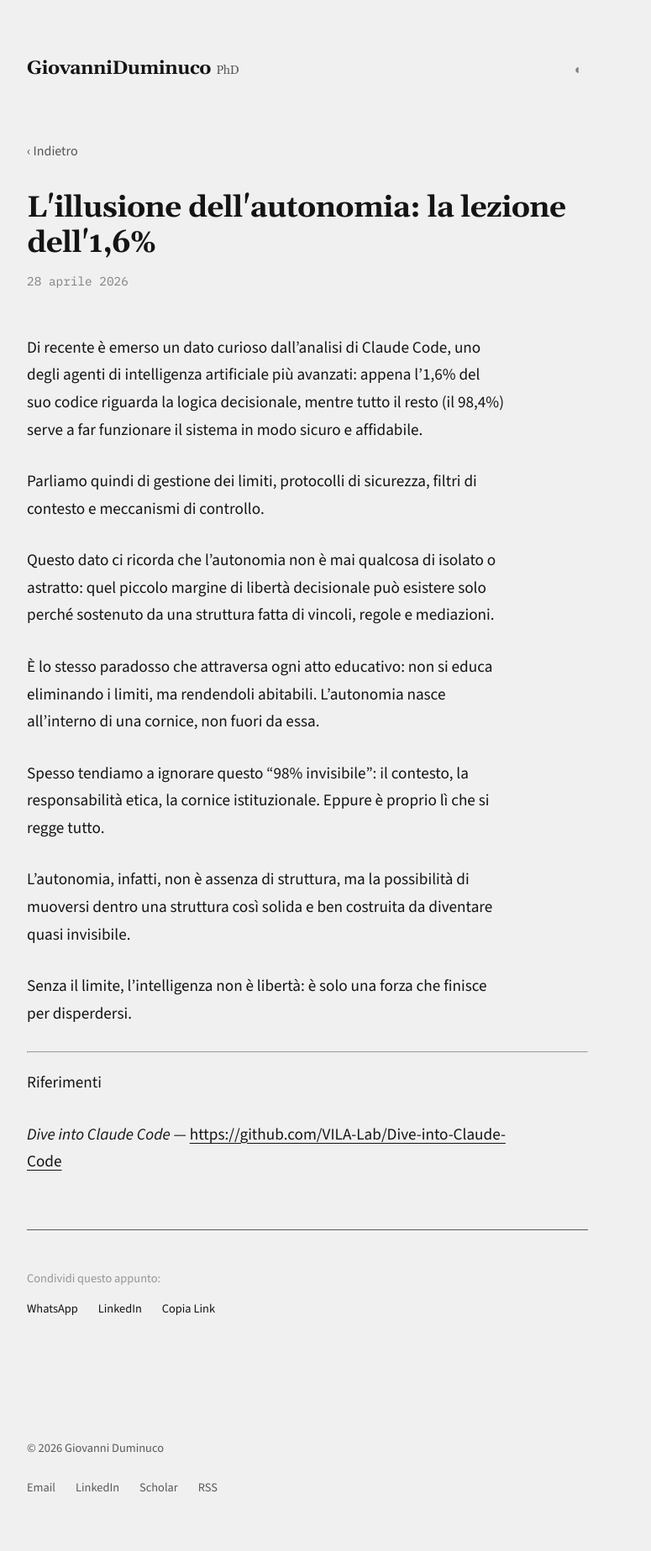
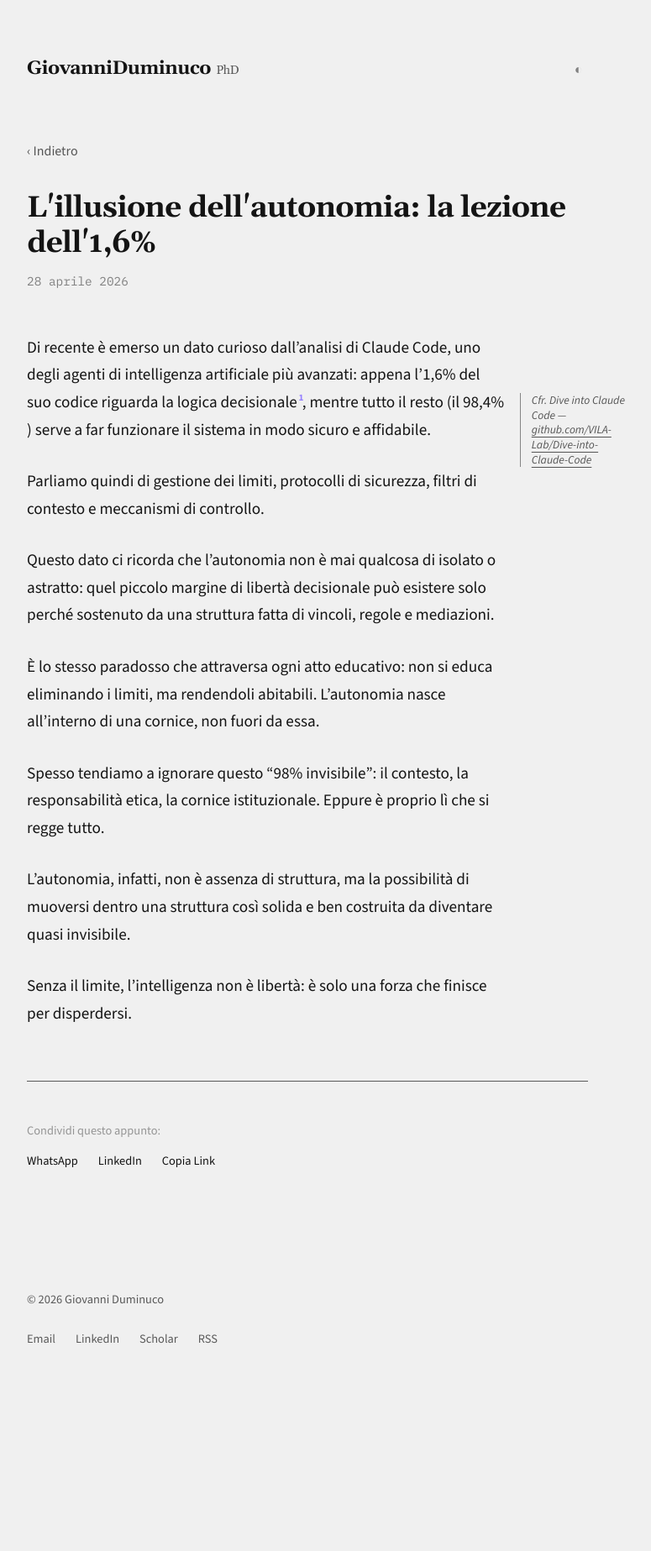
Before and after one commit to dumgio/dumgio.github.io, a Jekyll site: the page built from _posts/2026-04-28-illusione-autonomia-lezione-uno-virgola-sei.md, in a window 1280 px wide. Shown: the whole page at 84% size, without its empty margins (128-903 px from the left). Built offline with Jekyll 4.4.1, drawn with Linux system fonts in a browser that asks for light colours; after the commit the page ends 1670 px from its top, so only the background shows below that; some of the changed lines change nothing that is shown.

Commit message:
Update 2026-04-28-illusione-autonomia-lezione-uno-virgola-sei.md

```diff
--- a/_posts/2026-04-28-illusione-autonomia-lezione-uno-virgola-sei.md
+++ b/_posts/2026-04-28-illusione-autonomia-lezione-uno-virgola-sei.md
@@ -3,7 +3,7 @@ layout: post
 title: "L'illusione dell'autonomia: la lezione dell'1,6%"
 ---
 
-Di recente è emerso un dato curioso dall’analisi di Claude Code, uno degli agenti di intelligenza artificiale più avanzati: appena l’1,6% del suo codice riguarda la logica decisionale, mentre tutto il resto (il 98,4%) serve a far funzionare il sistema in modo sicuro e affidabile.
+Di recente è emerso un dato curioso dall’analisi di Claude Code, uno degli agenti di intelligenza artificiale più avanzati: appena l’1,6% del suo codice riguarda la logica decisionale<span class="sidenote-number"></span><span class="sidenote">Cfr. <em>Dive into Claude Code</em> — <a href="https://github.com/VILA-Lab/Dive-into-Claude-Code">github.com/VILA-Lab/Dive-into-Claude-Code</a></span>, mentre tutto il resto (il 98,4% ) serve a far funzionare il sistema in modo sicuro e affidabile.
 
 Parliamo quindi di gestione dei limiti, protocolli di sicurezza, filtri di contesto e meccanismi di controllo.
 
@@ -16,11 +16,3 @@ Spesso tendiamo a ignorare questo “98% invisibile”: il contesto, la responsa
 L’autonomia, infatti, non è assenza di struttura, ma la possibilità di muoversi dentro una struttura così solida e ben costruita da diventare quasi invisibile.
 
 Senza il limite, l’intelligenza non è libertà: è solo una forza che finisce per disperdersi.
-
----
-
-
-
-Riferimenti
-
-*Dive into Claude Code* — [https://github.com/VILA-Lab/Dive-into-Claude-Code](https://github.com/VILA-Lab/Dive-into-Claude-Code)
```
